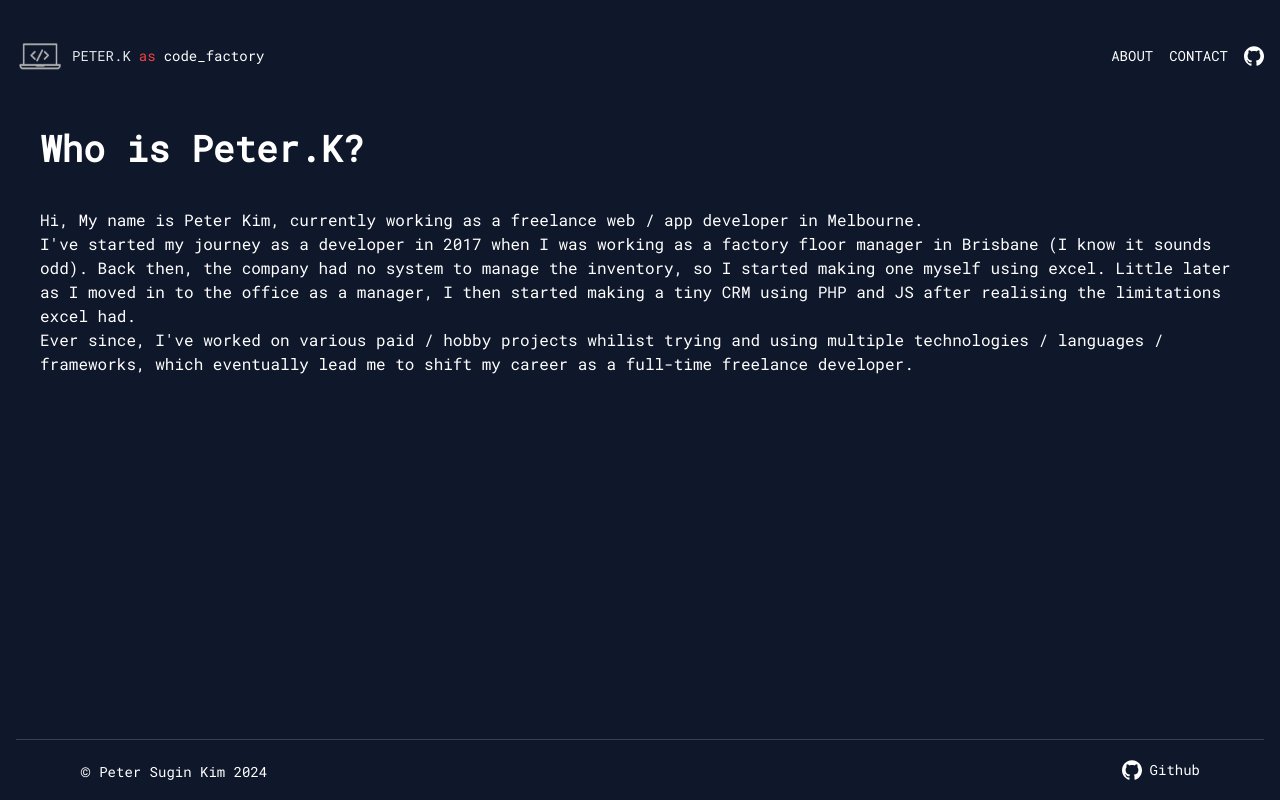
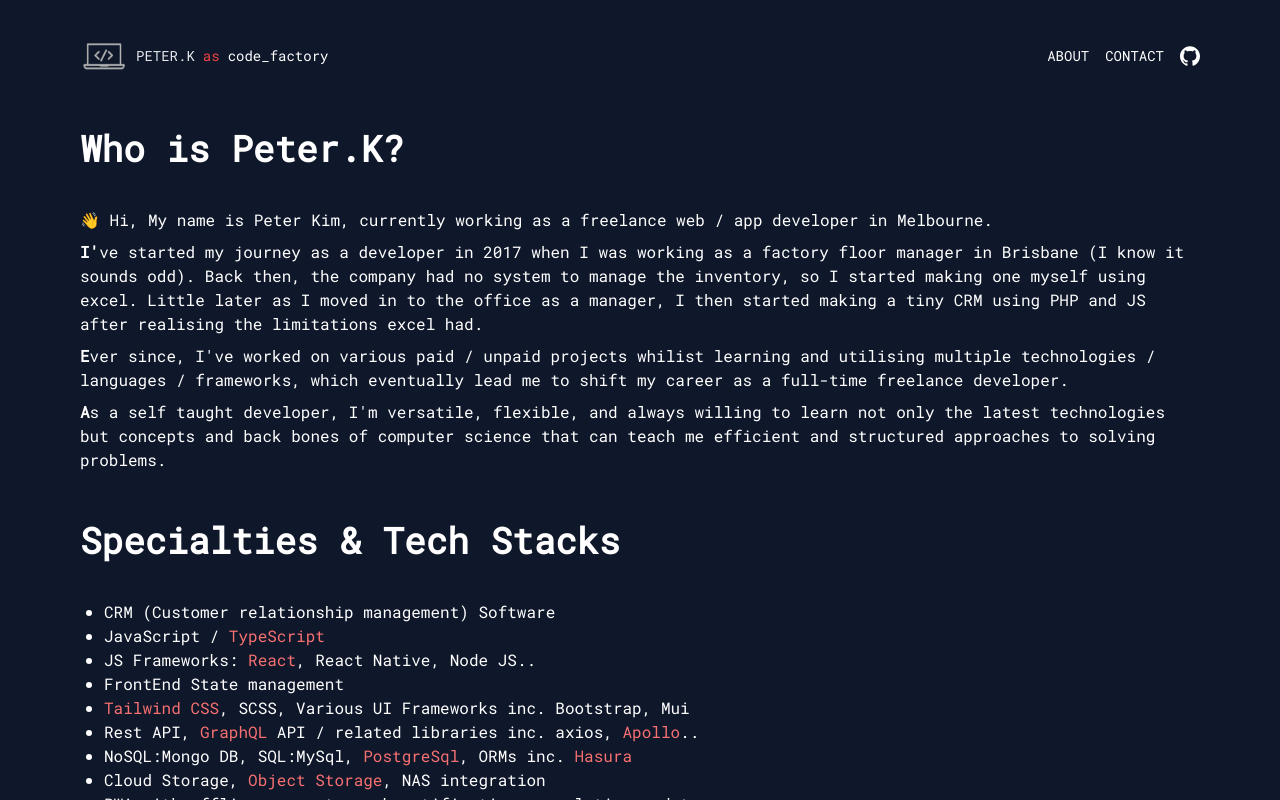
Before and after one commit to ksi9302/ksi9302.github.io, a React (Create React App) app: page /about in a window 1280 px wide. Built offline with nearby package versions, Linux system fonts and the light colour scheme.

Commit message:
about page complete, layout update

```diff
--- a/src/components/Header.tsx
+++ b/src/components/Header.tsx
@@ -3,7 +3,7 @@
 
 export default function Header() {
   return (
-    <div className="pt-4 md:pt-8 px-4 text-sm md:text-md">
+    <div className="pt-4 md:pt-8 px-8 md:px-20 text-sm md:text-md">
       <div className="flex flex-row gap-2 items-center">
         {/* Home */}
         <Link to="/">
--- a/src/index.css
+++ b/src/index.css
@@ -18,3 +18,8 @@
   @apply text-white;
   @apply font-roboto
 }
+
+p {
+  @apply mb-2;
+  @apply first-letter:font-bold
+}
--- a/src/routes/About.tsx
+++ b/src/routes/About.tsx
@@ -1,23 +1,79 @@
 export default function About() {
   return (
-    <div className="h-full flex flex-col gap-2 px-8 md:px-10 mt-4">
-      <div className="my-5 md:my-8 md:text-4xl font-bold">Who is Peter.K?</div>
+    <div className="h-full flex flex-col gap-2 px-8 md:px-20 mt-4">
+      <div className="my-5 md:my-8 text-lg md:text-4xl font-bold">
+        Who is Peter.K?
+      </div>
+      <div>
+        <p>
+          👋 Hi, My name is Peter Kim, currently working as a freelance web /
+          app developer in Melbourne.
+        </p>
+        <p>
+          I've started my journey as a developer in 2017 when I was working as a
+          factory floor manager in Brisbane (I know it sounds odd). Back then,
+          the company had no system to manage the inventory, so I started making
+          one myself using excel. Little later as I moved in to the office as a
+          manager, I then started making a tiny CRM using PHP and JS after
+          realising the limitations excel had.
+        </p>
+        <p>
+          Ever since, I've worked on various paid / unpaid projects whilist
+          learning and utilising multiple technologies / languages / frameworks,
+          which eventually lead me to shift my career as a full-time freelance
+          developer.
+        </p>
+        <p>
+          As a self taught developer, I'm versatile, flexible, and always
+          willing to learn not only the latest technologies but concepts and
+          back bones of computer science that can teach me efficient and
+          structured approaches to solving problems.
+        </p>
+      </div>
 
-      <div>
-        Hi, My name is Peter Kim, currently working as a freelance web / app
-        developer in Melbourne.
-        <br />
-        I've started my journey as a developer in 2017 when I was working as a
-        factory floor manager in Brisbane (I know it sounds odd). Back then, the
-        company had no system to manage the inventory, so I started making one
-        myself using excel. Little later as I moved in to the office as a
-        manager, I then started making a tiny CRM using PHP and JS after
-        realising the limitations excel had.
-        <br />
-        Ever since, I've worked on various paid / hobby projects whilist trying
-        and using multiple technologies / languages / frameworks, which
-        eventually lead me to shift my career as a full-time freelance
-        developer.
+      <div className="my-5 md:my-8 text-lg md:text-4xl font-bold">
+        Specialties & Tech Stacks
+      </div>
+      <ul className="list-disc ml-6">
+        <li>CRM (Customer relationship management) Software</li>
+        <li>
+          JavaScript / <span className="text-red-400">TypeScript</span>
+        </li>
+        <li>
+          JS Frameworks: <span className="text-red-400">React</span>, React
+          Native, Node JS..
+        </li>
+        <li>FrontEnd State management</li>
+        <li>
+          <span className="text-red-400">Tailwind CSS</span>, SCSS, Various UI
+          Frameworks inc. Bootstrap, Mui{" "}
+        </li>
+        <li>
+          Rest API, <span className="text-red-400">GraphQL</span> API / related
+          libraries inc. axios, <span className="text-red-400">Apollo</span>..
+        </li>
+        <li>
+          NoSQL:Mongo DB, SQL:MySql,{" "}
+          <span className="text-red-400">PostgreSql</span>, ORMs inc.{" "}
+          <span className="text-red-400">Hasura</span>
+        </li>
+        <li>
+          Cloud Storage, <span className="text-red-400">Object Storage</span>,
+          NAS integration
+        </li>
+        <li>PWA with offline support, push notifications, real-time updates</li>
+        <li>
+          Product release on various platforms inc iOS, Android, Web Hosting,
+          VPS
+        </li>
+        <li>
+          <span className="text-red-400">Git</span>
+        </li>
+        <li>PHP</li>
+      </ul>
+      <div className="text-sm italic">
+        * <span className="text-red-400">Highlighted</span> items were used in
+        building this site
       </div>
     </div>
   );
```
